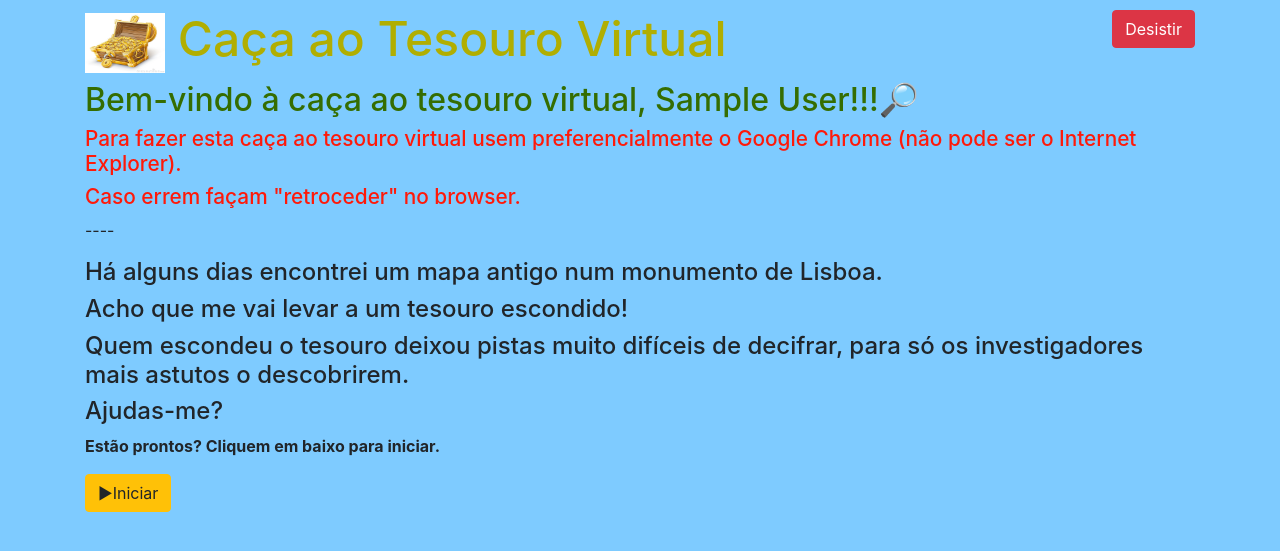
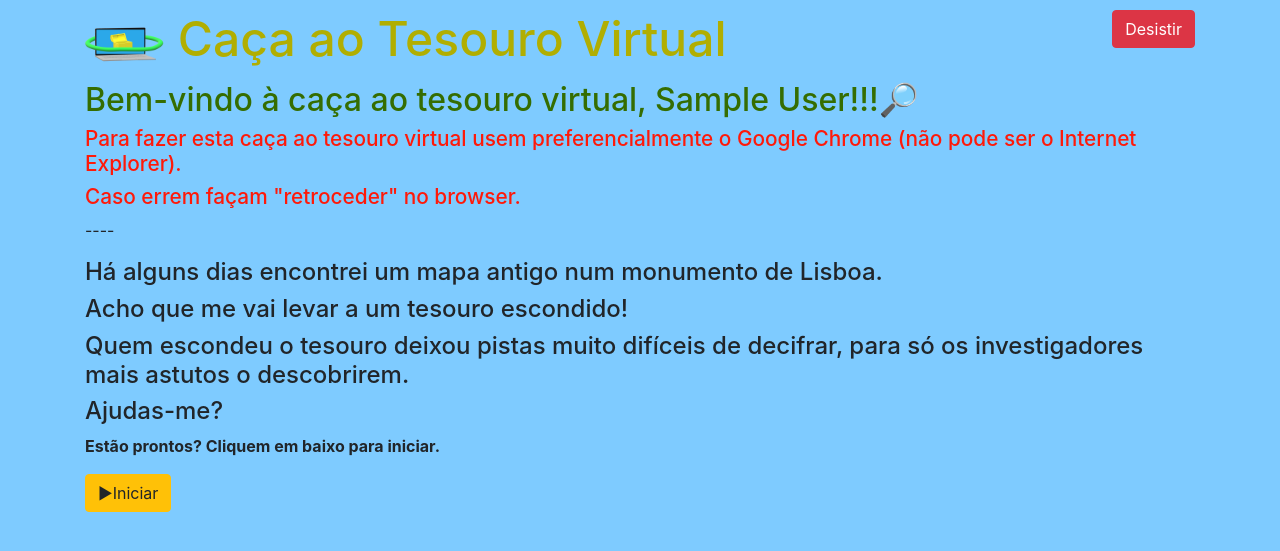
Before and after one commit to CajoBorges/Caca-ao-Tesouro-Virtual, a Flask app: page / in a window 1280 px wide. Shown: the top 551 px of the page. Run offline with Flask 2, Linux system fonts and the light colour scheme; the visitor is signed in with stand-in values (Sample User, id 1); some libraries are stand-ins or nearby versions.

Commit message:
Correção de Bugs e alteração de Icone

```diff
--- a/templates/9.html
+++ b/templates/9.html
@@ -7,7 +7,7 @@
 <div class="row my-4">
     <div class="mx-auto">
         <p><img src="/static/codigo-morse.jpg" alt="">
-            <audio controls>
+            <audio controls controlsList="nodownload" class="mx-auto">
                 <source src="/static/códigomorsepasso9_lento.mp3" type="audio/mpeg">
 
             </audio></p>
--- a/templates/base.html
+++ b/templates/base.html
@@ -4,7 +4,7 @@
     <meta charset="UTF-8">
     <meta name="viewport" content="width=device-width, initial-scale=1.0">
     <title>{% block title %} {% endblock %} | Caça ao Tesouro Virtual</title>
-    <link REL="SHORTCUT ICON" href="/static/Caça ao tesouro icone.jpg">
+    <link REL="SHORTCUT ICON" href="/static/Caçaaotesourovirtual.png">
     <link rel="stylesheet" href="/static/style.css">
 
 </head>
--- a/templates/final.html
+++ b/templates/final.html
@@ -3,7 +3,7 @@
 {% block logout %}
 
 <a href="/logout"><button type="button" class="btn btn-danger" style="float:right;">Terminar</button></a>
-<h1>A descoberta</h1>
+<h1><img src="/static/Caçaaotesourovirtual.png" alt=""  width=80 height=60>   A descoberta</h1>
 <p>Obrigado{% if name %}, {{ name }}{% endif %}! Ajudaste-me imenso nesta busca!</p>
 <p>O armário abriu com o código que disseste! Lá dentro estava um postal com a inscrição:</p>
 <div class="row my-4">
--- a/templates/index.html
+++ b/templates/index.html
@@ -2,7 +2,7 @@
 {% block title %}Início{% endblock %}
 {% block content %}
 
-<div class="dourado"><h1 class="text-size2"><img src="/static/Caça ao tesouro icone.jpg" alt="" width=80 height=60>   Caça ao Tesouro Virtual</h1></div>
+<div class="dourado"><h1 class="text-size2"><img src="/static/Caçaaotesourovirtual.png" alt="" width=80 height=60>   Caça ao Tesouro Virtual</h1></div>
 
     <h2>Bem-vindo à caça ao tesouro virtual{% if name %}, {{ name }}{% endif %}!!!🔎</h2>
 
```
Also changed, not shown: static/Caça ao tesouro icone.jpg (deleted), static/Caçaaotesourovirtual.png (added).
